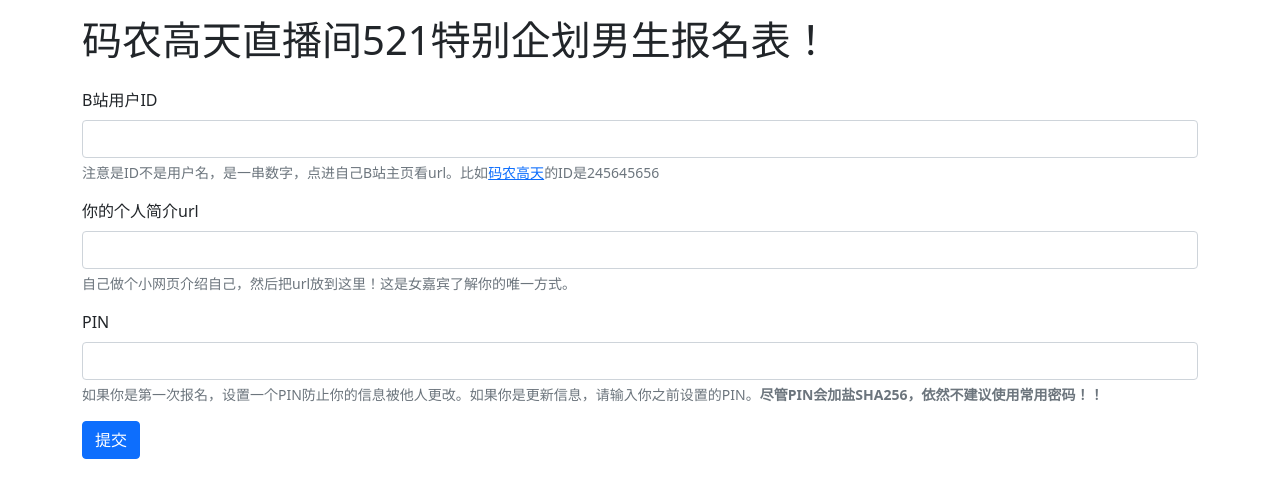
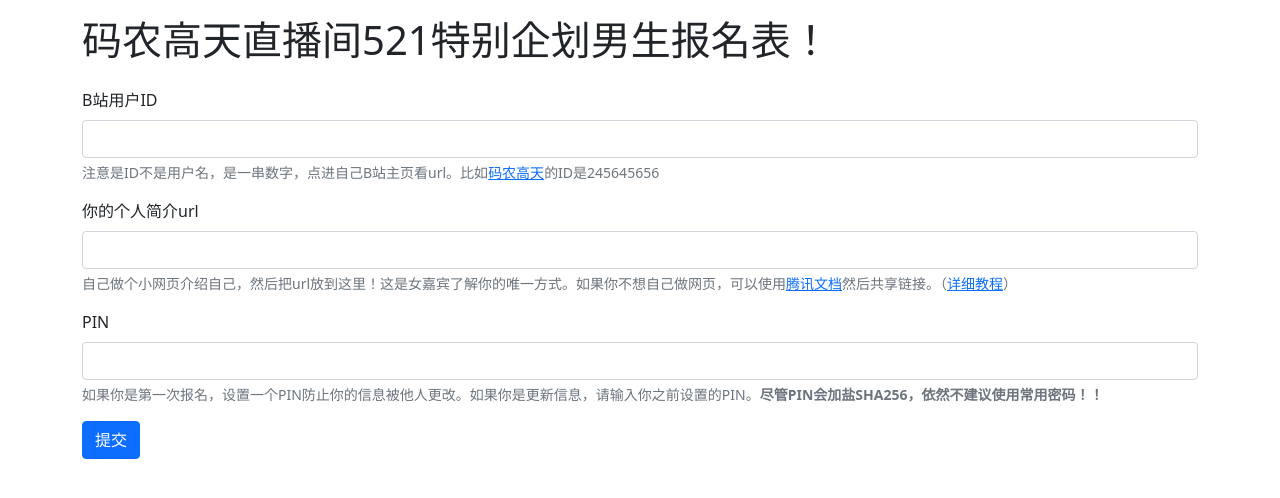
Before and after one commit to gaogaotiantian/minkomni, a FastAPI app: page /singless/ in a window 1280 px wide. Shown: the top 498 px of the page. Run offline with FastAPI, Linux system fonts and the light colour scheme.

Commit message:
Add tencent docs link

```diff
--- a/web/singless/templates/index.html
+++ b/web/singless/templates/index.html
@@ -39,7 +39,7 @@
           <div class="mb-3">
             <label class="form-label">你的个人简介url</label>
             <input type="url" class="form-control" id="input-intro" >
-            <div class="form-text">自己做个小网页介绍自己，然后把url放到这里！这是女嘉宾了解你的唯一方式。</div>
+            <div class="form-text">自己做个小网页介绍自己，然后把url放到这里！这是女嘉宾了解你的唯一方式。如果你不想自己做网页，可以使用<a href="https://docs.qq.com/" target="_blank">腾讯文档</a>然后共享链接。（<a href="https://www.bilibili.com/video/BV1i54y1f7be/" target="_blank">详细教程</a>）</div>
           </div>
 
           <div class="mb-3">
```
